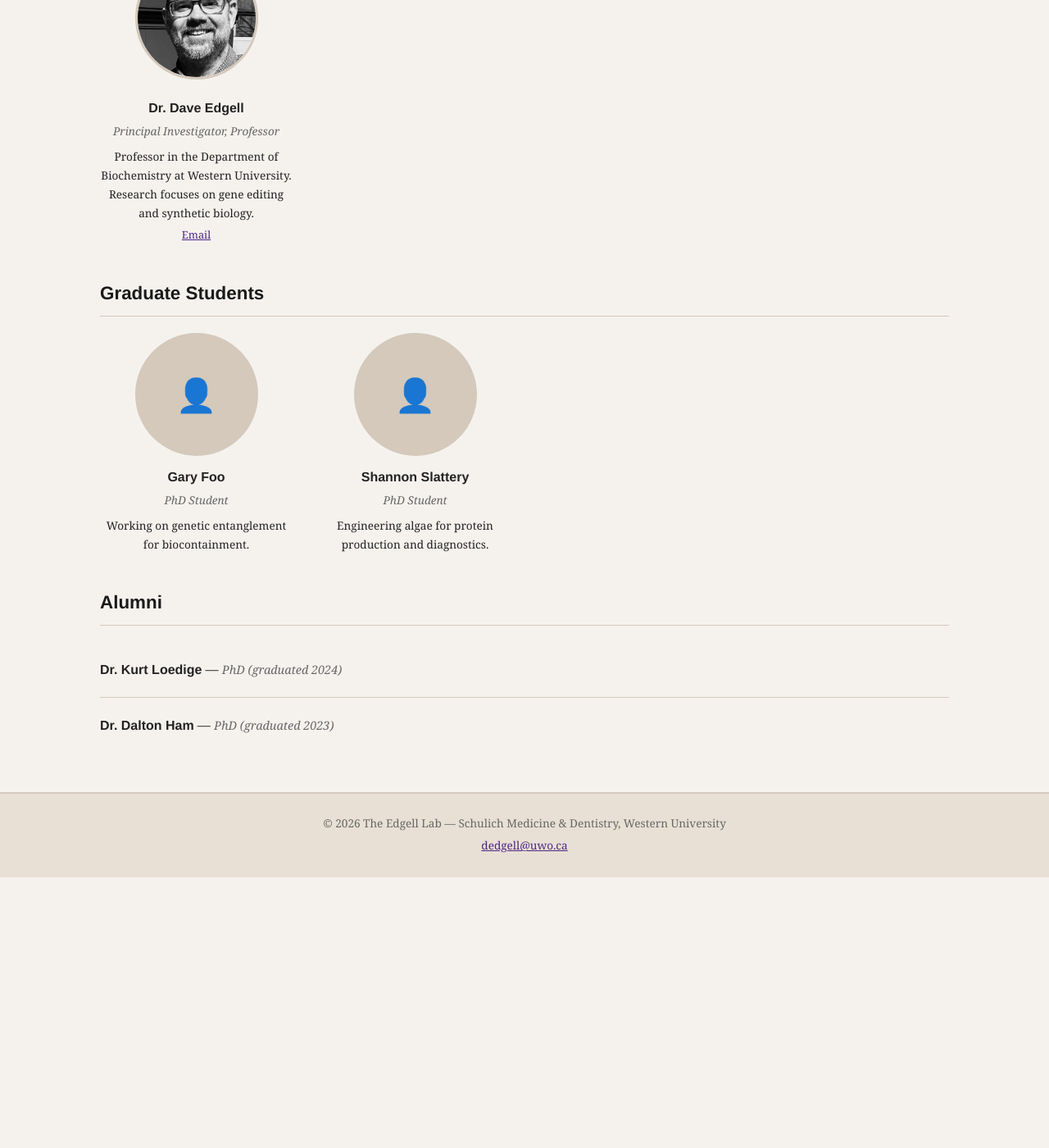
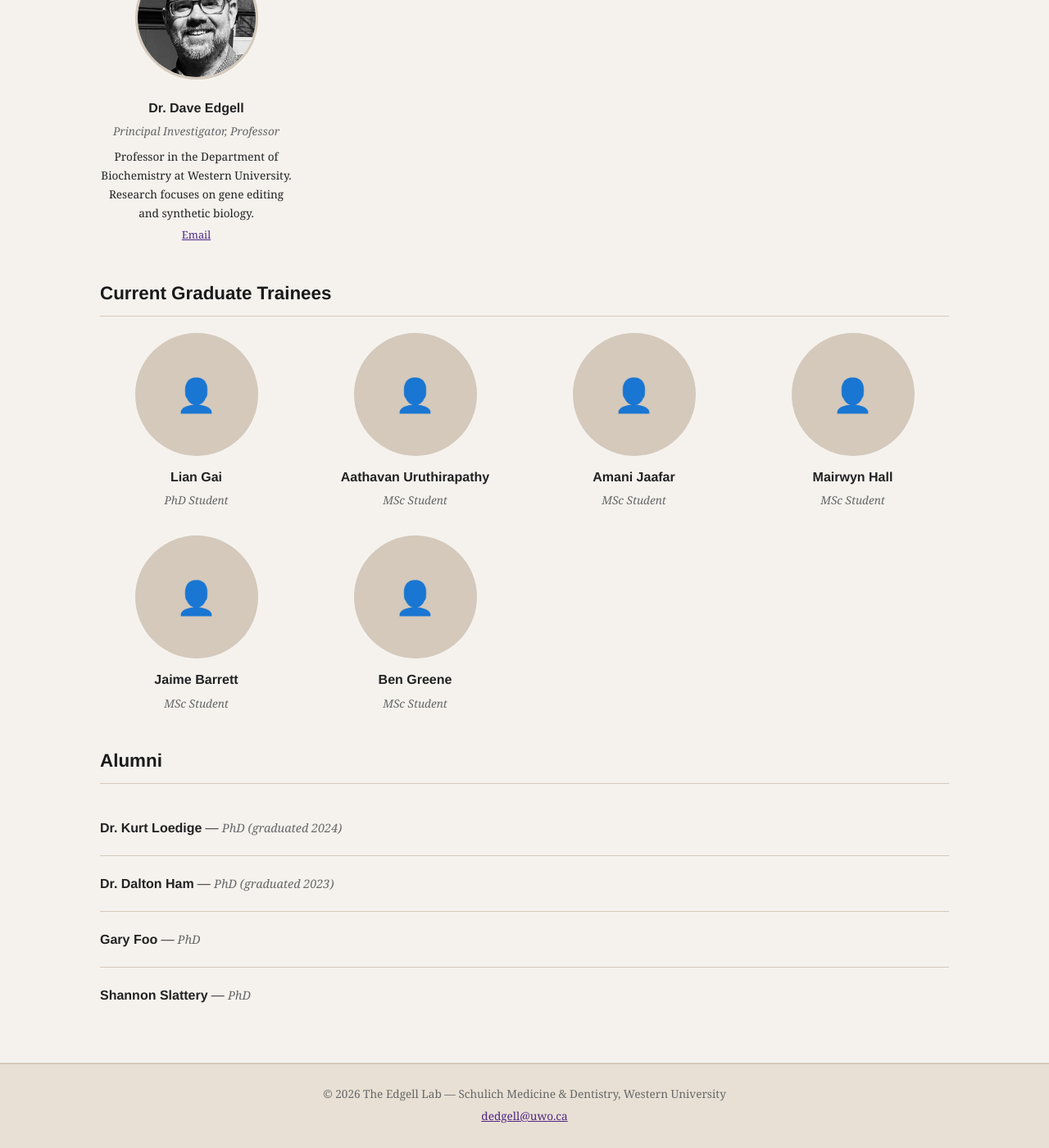
Before and after one commit to edgell-lab/edgell-lab.github.io, a Jekyll site: the page built from people.md, in a window 1280 px wide and 1400 px high, scrolled down 457 px. Shown: the whole window at 82% size. Built offline with Jekyll 4.4.1, drawn with Linux system fonts in a browser that asks for light colours; before the commit the page ends 1527 px from its top, so only the background shows below that.

Commit message:
Update graduate trainees list and rename section heading

```diff
--- a/_data/people.yml
+++ b/_data/people.yml
@@ -12,15 +12,29 @@ pi:
 postdocs: []
 
 grad_students:
-  - name: Gary Foo
+  - name: Lian Gai
     role: PhD Student
     photo: ""
-    bio: "Working on genetic entanglement for biocontainment."
 
-  - name: Shannon Slattery
-    role: PhD Student
+  - name: Aathavan Uruthirapathy
+    role: MSc Student
     photo: ""
-    bio: "Engineering algae for protein production and diagnostics."
+
+  - name: Amani Jaafar
+    role: MSc Student
+    photo: ""
+
+  - name: Mairwyn Hall
+    role: MSc Student
+    photo: ""
+
+  - name: Jaime Barrett
+    role: MSc Student
+    photo: ""
+
+  - name: Ben Greene
+    role: MSc Student
+    photo: ""
 
 undergrads: []
 
@@ -30,3 +44,9 @@ alumni:
 
   - name: Dr. Dalton Ham
     role: PhD (graduated 2023)
+
+  - name: Gary Foo
+    role: PhD
+
+  - name: Shannon Slattery
+    role: PhD
--- a/people.md
+++ b/people.md
@@ -41,7 +41,7 @@ permalink: /people/
 </div>
 {% endif %}
 
-<h2 class="people-section-heading">Graduate Students</h2>
+<h2 class="people-section-heading">Current Graduate Trainees</h2>
 <div class="people-grid">
   {% for person in site.data.people.grad_students %}
   <div class="person-card">
```
